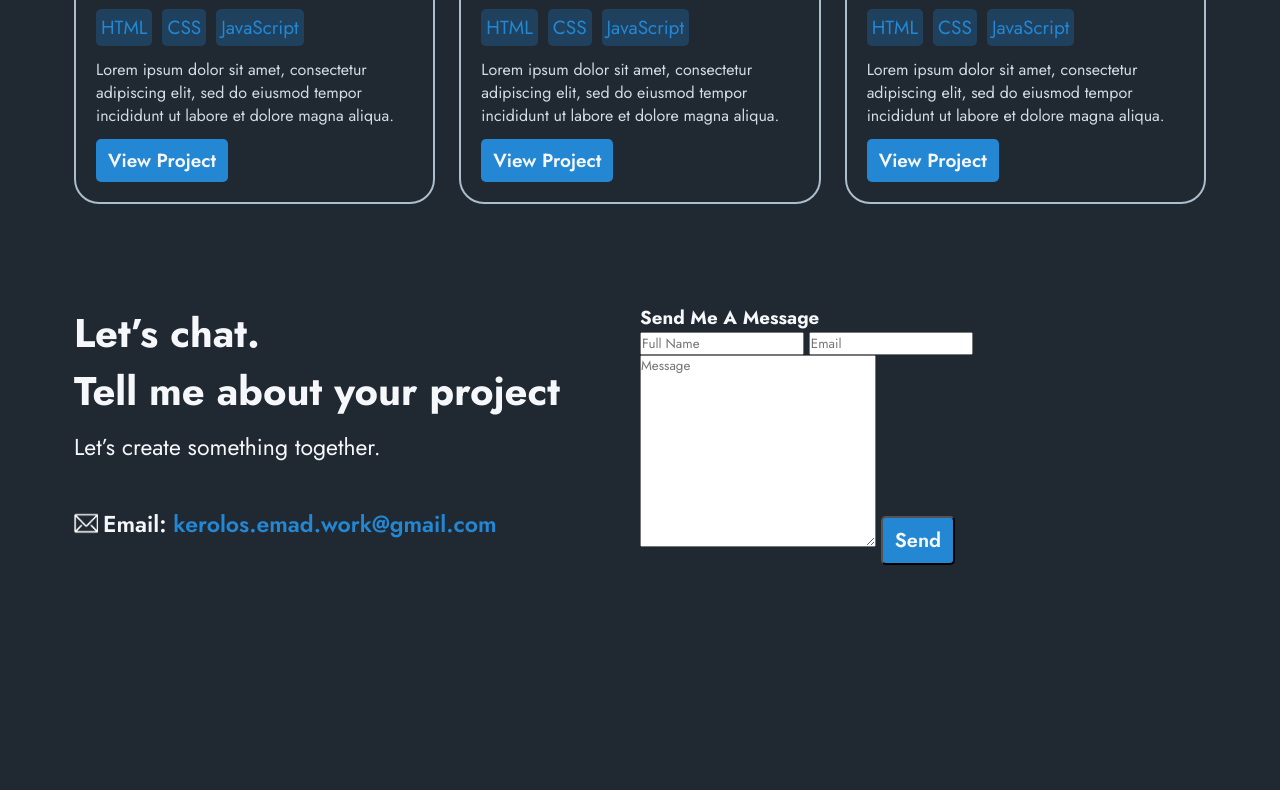
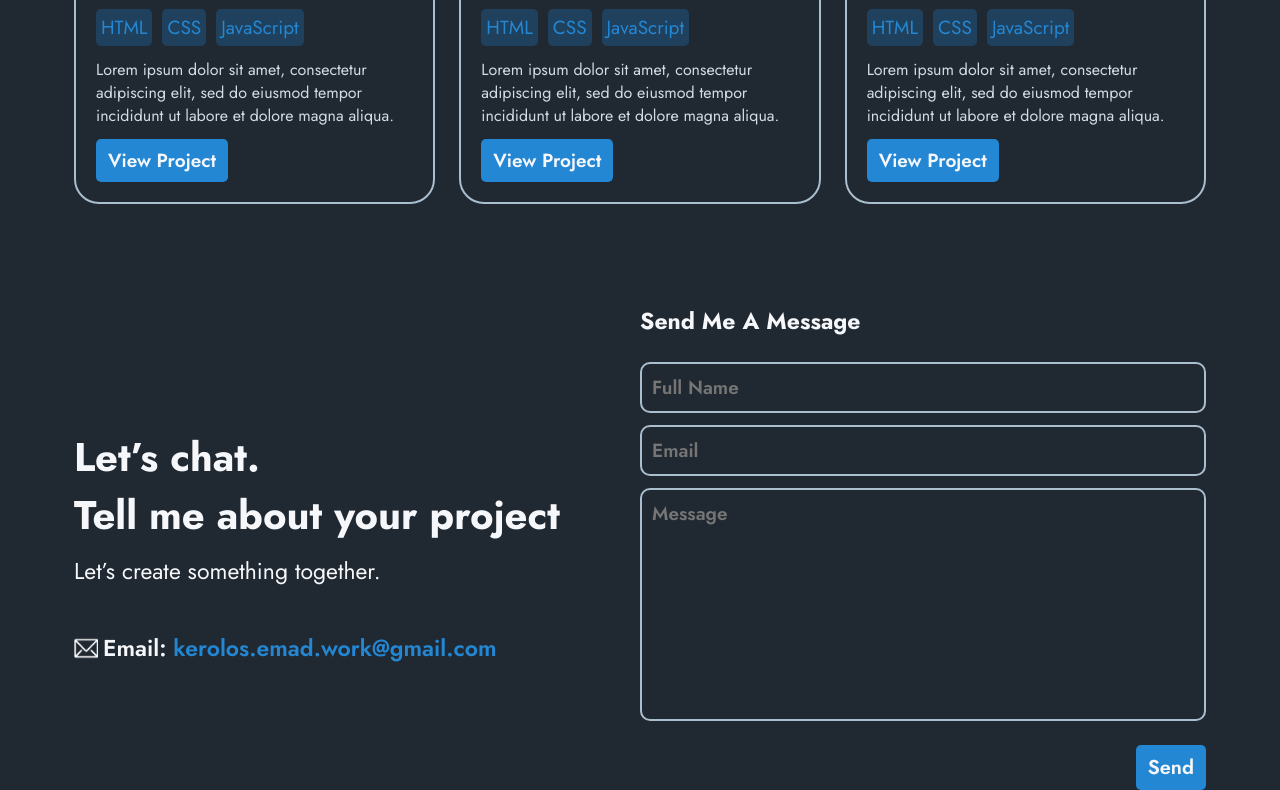
Before and after one commit to kerolos350/Portfolio, a plain HTML site: page index.html in a window 1280 px wide. Shown: the part 4095-4885 px from the top of the page. Before the commit the page ends 4660 px from the top, so only its background shows below. Drawn offline with Linux system fonts and the light colour scheme; a web font is replaced by a local one.

Commit message:
Update contact section styles and add form layout

```diff
--- a/style.css
+++ b/style.css
@@ -659,7 +659,7 @@ header nav a.active {
 #contact {
     display: flex;
     flex-direction: row;
-    align-items: flex-start;
+    align-items: center;
     justify-content: center;
     padding: max(100px) 10px 0px;
 }
@@ -710,3 +710,42 @@ header nav a.active {
 #contact .column .email p a:hover {
     color: var(--blue-200);
 }
+
+#contact .column form {
+    display: flex;
+    flex-direction: column;
+    gap: 12px;
+    justify-content: center;
+    align-items: flex-end;
+}
+
+#contact .column form h3 {
+    font-family: var(--font-family);
+    font-size: var(--desktop-h5-font-size);
+    margin-bottom: max(12px);
+    width: 100%;
+}
+
+#contact .column form input,
+#contact .column form textarea {
+    width: 100%;
+    padding: 10px;
+    border-radius: 10px;
+    font-size: var(--desktop-h6-font-size);
+    border: 2px solid var(--shade-300);
+    background-color: var(--shade-1000);
+    color: var(--shade-50);
+    font-weight: 600;
+}
+
+#contact .column form textarea {
+    height: 233px;
+    resize: none;
+}
+
+#contact .column form .button {
+    width: fit-content;
+    outline: none;
+    border: none;
+    margin-top: max(12px);
+}
```
